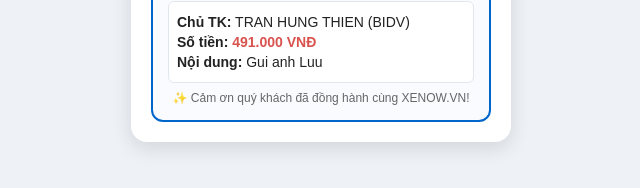
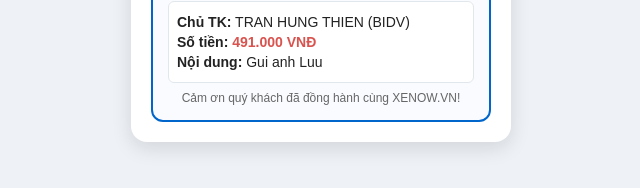
Before and after one commit to ththie/xe-gia-re, a plain HTML site: page QR.html in a window 1280 px wide. Shown: the part 638-826 px from the top of the page, 319-959 px from the left. Drawn offline with Linux system fonts and the light colour scheme.

Commit message:
Update QR.html

```diff
--- a/QR.html
+++ b/QR.html
@@ -166,7 +166,7 @@
                     <p><b>Số tiền:</b> <span style="color: #d9534f; font-weight: bold;">${formattedAmount}</span></p>
                     <p><b>Nội dung:</b> ${noteVal}</p>
                 </div>
-                <p style="font-size: 12px; color: #666; margin: 8px 0 0 0;">✨ Cảm ơn quý khách đã đồng hành cùng XENOW.VN!</p>
+                <p style="font-size: 12px; color: #666; margin: 8px 0 0 0;"> Cảm ơn quý khách đã đồng hành cùng XENOW.VN!</p>
             </div>
         `;
     }
```
